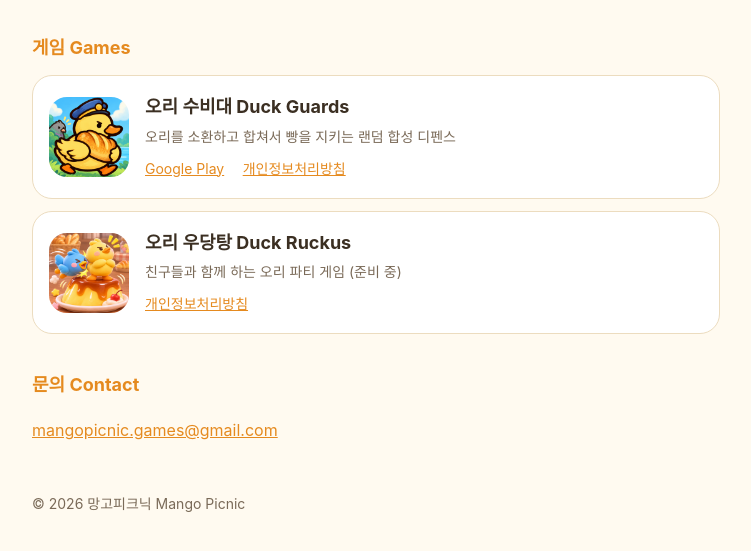
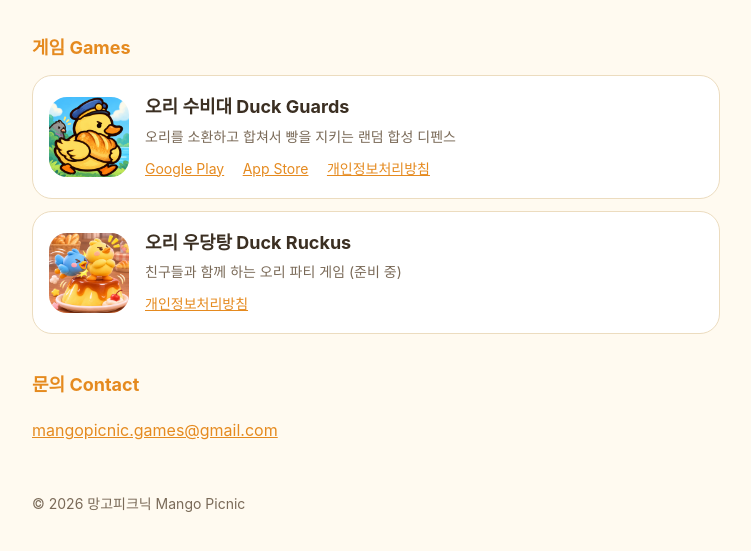
Before and after one commit to mangopicnic/mangopicnic.github.io, a plain HTML site: page index.html in a window 1280 px wide. Shown: the part 137-688 px from the top of the page, without its empty margins (264-1015 px from the left). Drawn offline with Linux system fonts and the light colour scheme.

Commit message:
Add App Store link for Duck Guards
Co-Authored-By: Claude Opus 5.5 <noreply@anthropic.com>

```diff
--- a/index.html
+++ b/index.html
@@ -36,6 +36,7 @@
 			<p>오리를 소환하고 합쳐서 빵을 지키는 랜덤 합성 디펜스</p>
 			<div class="links">
 				<a href="https://play.google.com/store/apps/details?id=com.mangopicnic.duckguards">Google Play</a>
+					<a href="https://apps.apple.com/kr/app/id6839038764">App Store</a>
 				<a href="duck-guards/privacy.html">개인정보처리방침</a>
 			</div>
 		</div>
```
